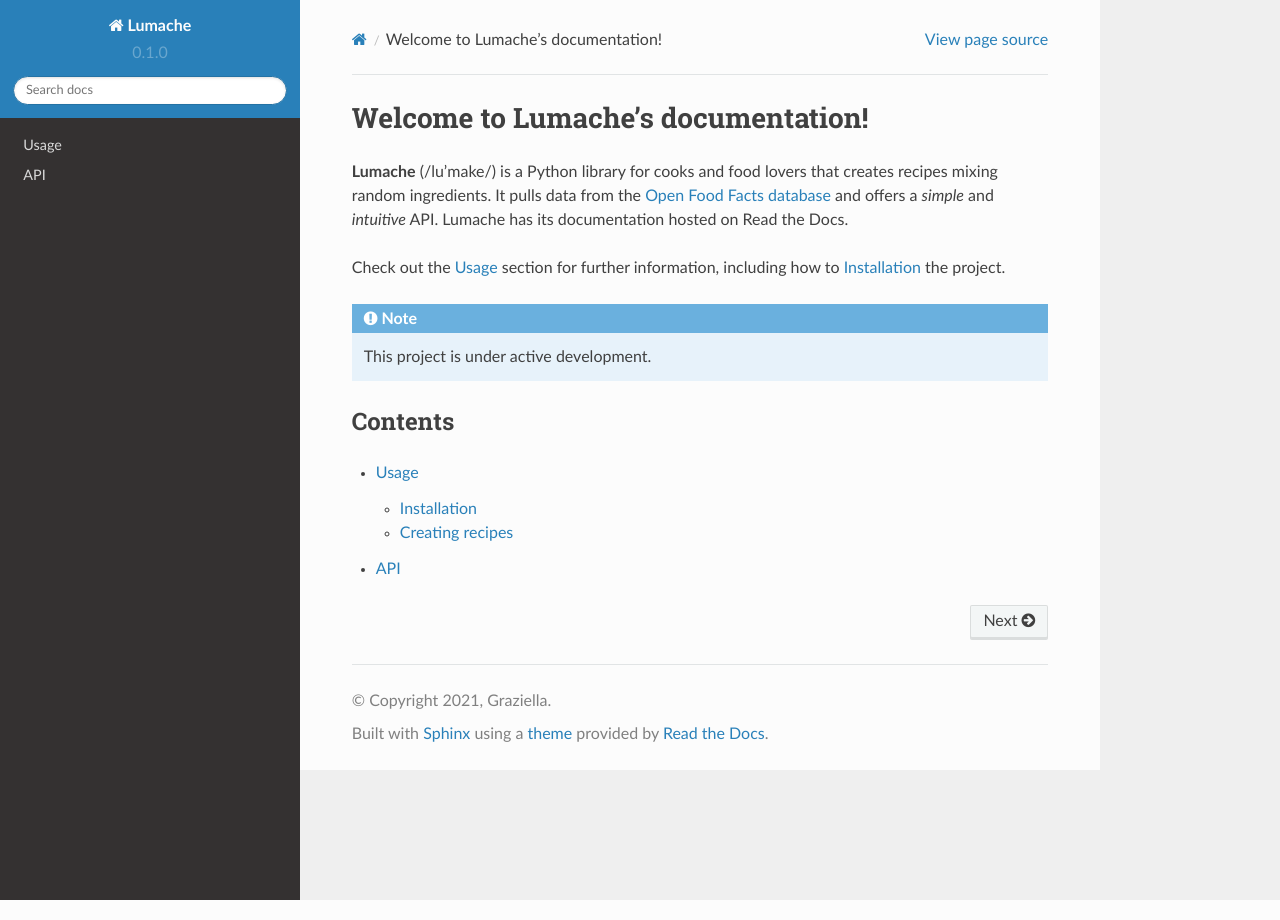
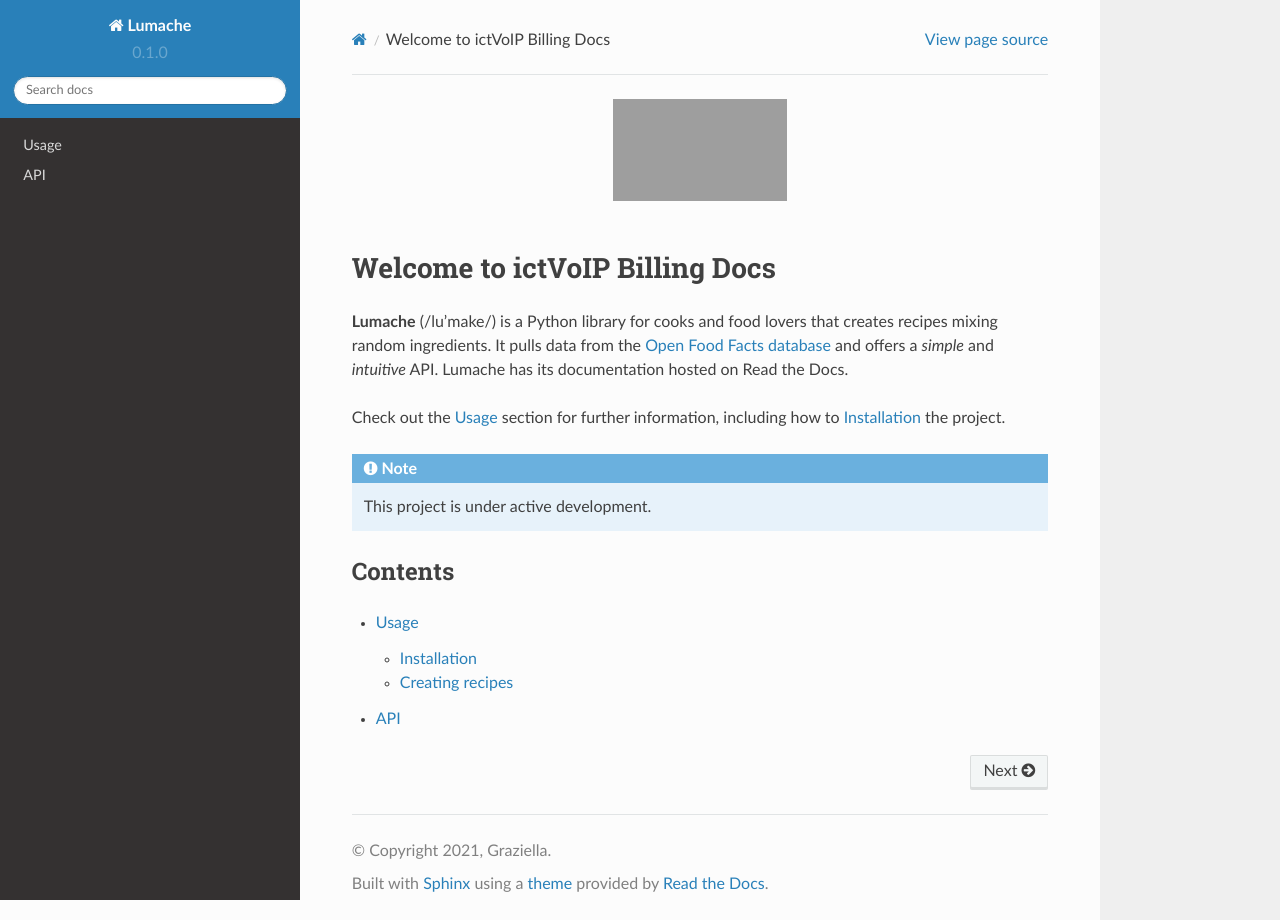
Before and after one commit to ictvoip/ictvoip-docs, a Sphinx documentation site: the page built from docs/source/index.rst, in a window 1280 px wide. Built offline with Sphinx 7.4.7 and the Read the Docs theme 2.0.0, drawn with Linux system fonts in a browser that asks for light colours; grey boxes are pictures that could not be loaded.

Commit message:
Update index.rst

```diff
--- a/docs/source/index.rst
+++ b/docs/source/index.rst
@@ -1,5 +1,14 @@
-Welcome to Lumache's documentation!
-===================================
+.. image:: _static/images/logo.png
+        :width: 130pt
+        :align: center
+        :height: 76.5pt
+
+|
+
+
+Welcome to ictVoIP Billing Docs
+===============================
+
 
 **Lumache** (/lu'make/) is a Python library for cooks and food lovers
 that creates recipes mixing random ingredients.
```
